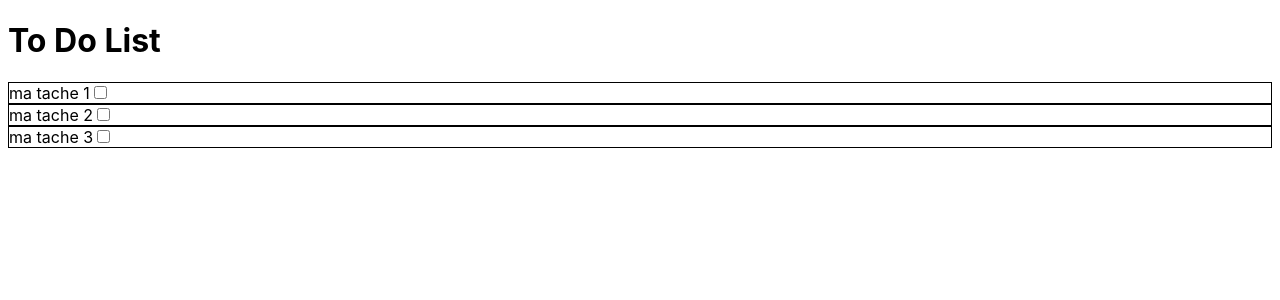
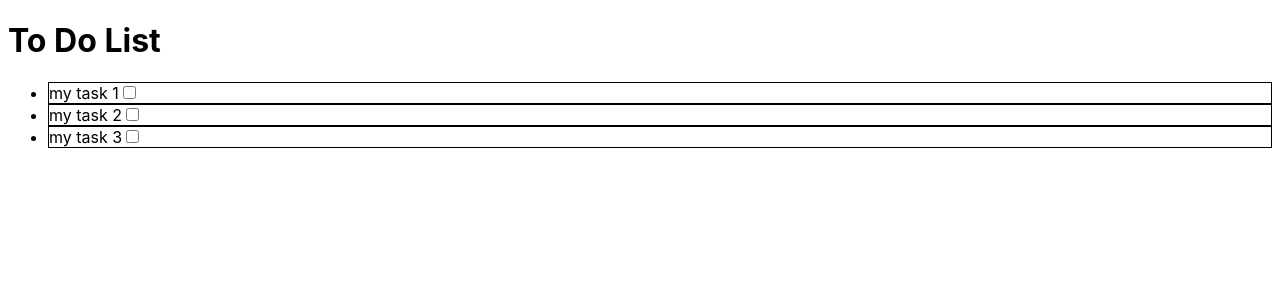
Before and after one commit to Globostofo/todo-list-reactjs, a React (Create React App) app: page / in a window 1280 px wide. Shown: the top 300 px of the page. Built offline with nearby package versions, Linux system fonts and the light colour scheme.

Commit message:
Manage tasks through App state

```diff
--- a/src/App.js
+++ b/src/App.js
@@ -4,13 +4,22 @@ import Task from "./Task.js"
 
 class App extends React.Component {
 
+    constructor(props) {
+        super(props);
+        this.state = {
+            tasks: [
+                <Task title="my task 1" checked="" />,
+                <Task title="my task 2" checked="" />,
+                <Task title="my task 3" checked="" />
+            ]
+        }
+    }
+
     render() {
         return (
             <div>
                 <h1>To Do List</h1>
-                <Task title="ma tache 1" checked="" />
-                <Task title="ma tache 2" checked="" />
-                <Task title="ma tache 3" checked="" />
+                <ul>{this.state.tasks.map((task) => <li key={task.props.title}>{task}</li>)}</ul>
             </div>
         );
     }
```
